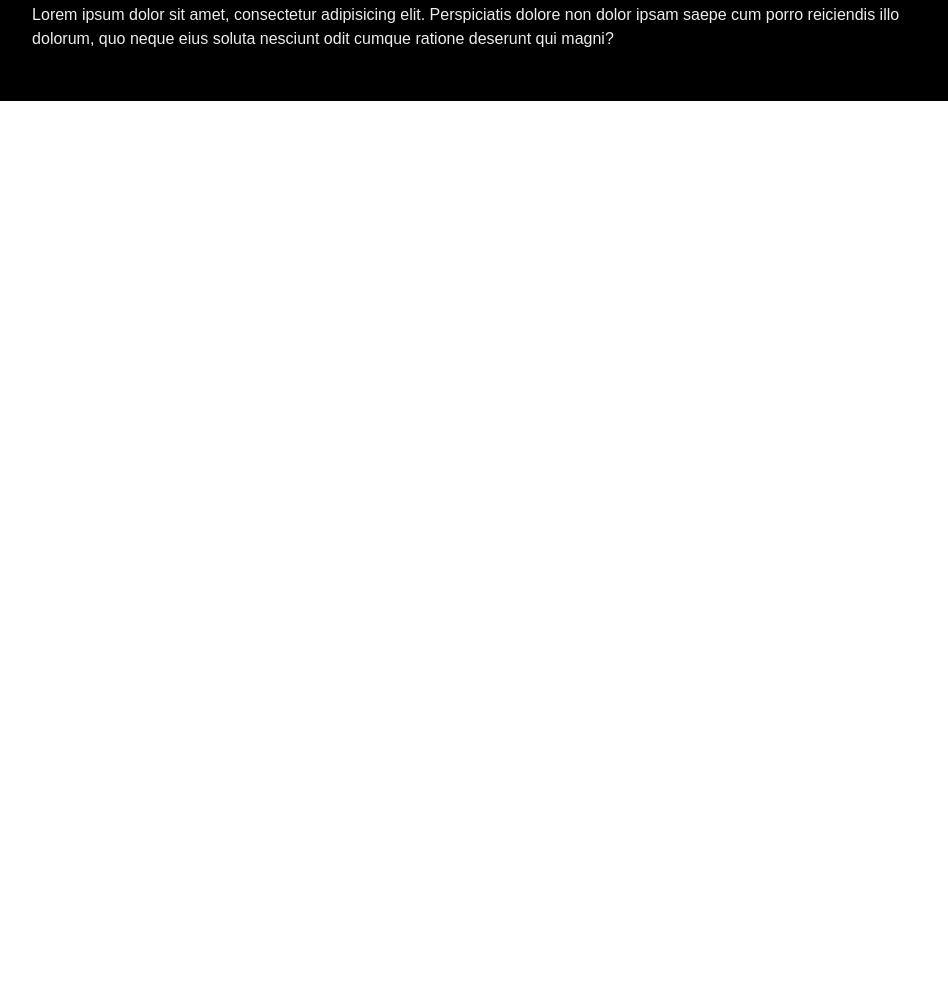
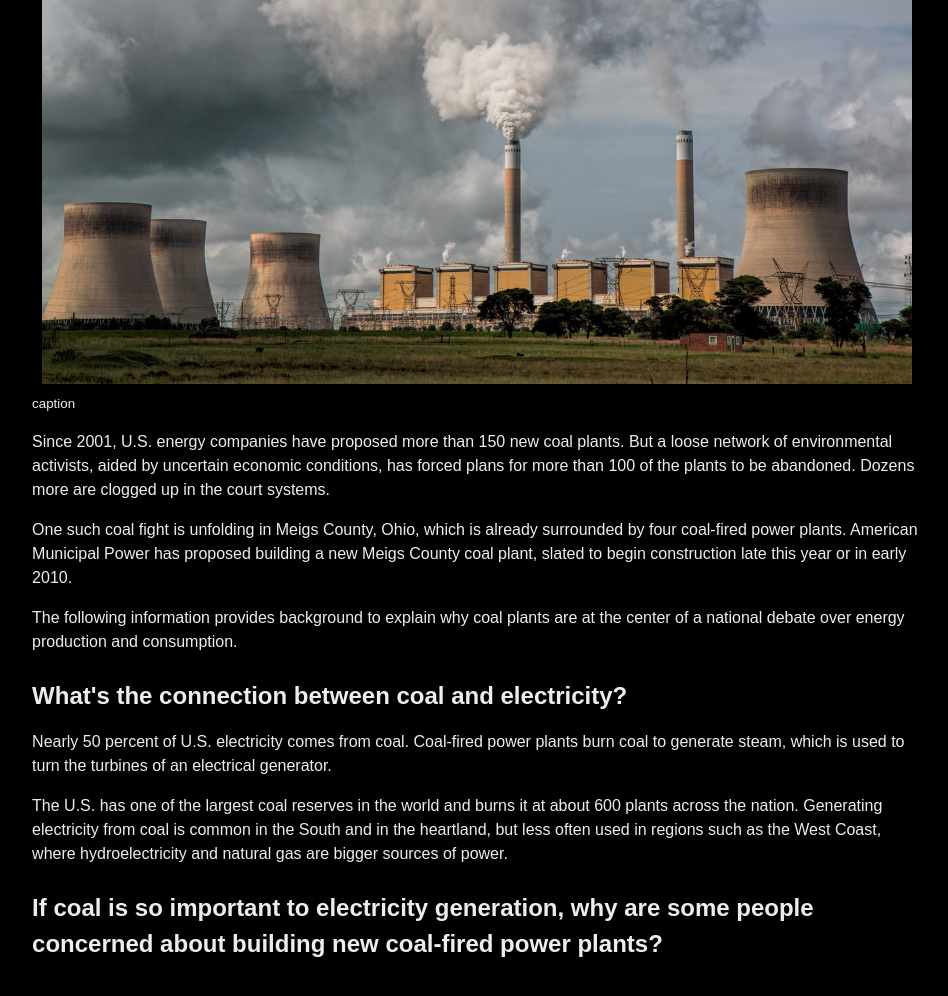
Before and after one commit to ellaspeer/project-two, a plain HTML site: page coal.html in a window 1280 px wide. Shown: the part 348-1344 px from the top of the page, without its empty margins (163-1111 px from the left). Before the commit the page ends 800 px from the top, so only its background shows below. Drawn offline with Linux system fonts and the light colour scheme.

Commit message:
deploy: acd81eb6cebb74a639478c448ab4301ed003d6d9

```diff
--- a/coal.html
+++ b/coal.html
@@ -49,30 +49,47 @@
     <main>
       <article>
         <header>
-          <h1>Smart Grid could re-energize an aging system</h1>
+          <h1>Debating coal's future</h1>
           <figure>
-            <img src="" alt="" />
+            <img src="power-station-374097_1280.jpg" alt="" />
             <figcaption>caption</figcaption>
           </figure>
-          <address>
-            <p>By Courtney WOO</p>
-          </address>
         </header>
         <p>
-          Lorem ipsum dolor sit amet, consectetur adipisicing elit. Perspiciatis
-          dolore non dolor ipsam saepe cum porro reiciendis illo dolorum, quo
-          neque eius soluta nesciunt odit cumque ratione deserunt qui magni?
+          Since 2001, U.S. energy companies have proposed more than 150 new coal
+          plants. But a loose network of environmental activists, aided by
+          uncertain economic conditions, has forced plans for more than 100 of
+          the plants to be abandoned. Dozens more are clogged up in the court
+          systems.
         </p>
         <p>
-          Lorem ipsum dolor sit amet, consectetur adipisicing elit. Perspiciatis
-          dolore non dolor ipsam saepe cum porro reiciendis illo dolorum, quo
-          neque eius soluta nesciunt odit cumque ratione deserunt qui magni?
+          One such coal fight is unfolding in Meigs County, Ohio, which is
+          already surrounded by four coal-fired power plants. American Municipal
+          Power has proposed building a new Meigs County coal plant, slated to
+          begin construction late this year or in early 2010.
         </p>
         <p>
-          Lorem ipsum dolor sit amet, consectetur adipisicing elit. Perspiciatis
-          dolore non dolor ipsam saepe cum porro reiciendis illo dolorum, quo
-          neque eius soluta nesciunt odit cumque ratione deserunt qui magni?
+          The following information provides background to explain why coal
+          plants are at the center of a national debate over energy production
+          and consumption.
         </p>
+        <h2>What's the connection between coal and electricity?</h2>
+        <p>
+          Nearly 50 percent of U.S. electricity comes from coal. Coal-fired
+          power plants burn coal to generate steam, which is used to turn the
+          turbines of an electrical generator.
+        </p>
+        <p>
+          The U.S. has one of the largest coal reserves in the world and burns
+          it at about 600 plants across the nation. Generating electricity from
+          coal is common in the South and in the heartland, but less often used
+          in regions such as the West Coast, where hydroelectricity and natural
+          gas are bigger sources of power.
+        </p>
+        <h2>
+          If coal is so important to electricity generation, why are some people
+          concerned about building new coal-fired power plants?
+        </h2>
       </article>
     </main>
     <footer></footer>
--- a/css/main.css
+++ b/css/main.css
@@ -32,6 +32,7 @@ nav.navbar {
   background: none;
   border: none;
   display: flex;
+  color: #fbb03b;
 }
 
 /* Mobile Only */
@@ -46,6 +47,11 @@ nav.navbar {
     position: absolute;
     top: 100%;
     left: 0;
+  }
+  article {
+    padding-right: 25px;
+    padding-left: 25px;
+    padding-bottom: 25px;
   }
 
   .navbar ul.active {
```
Also changed, not shown: power-station-374097_1280.jpg (added).
